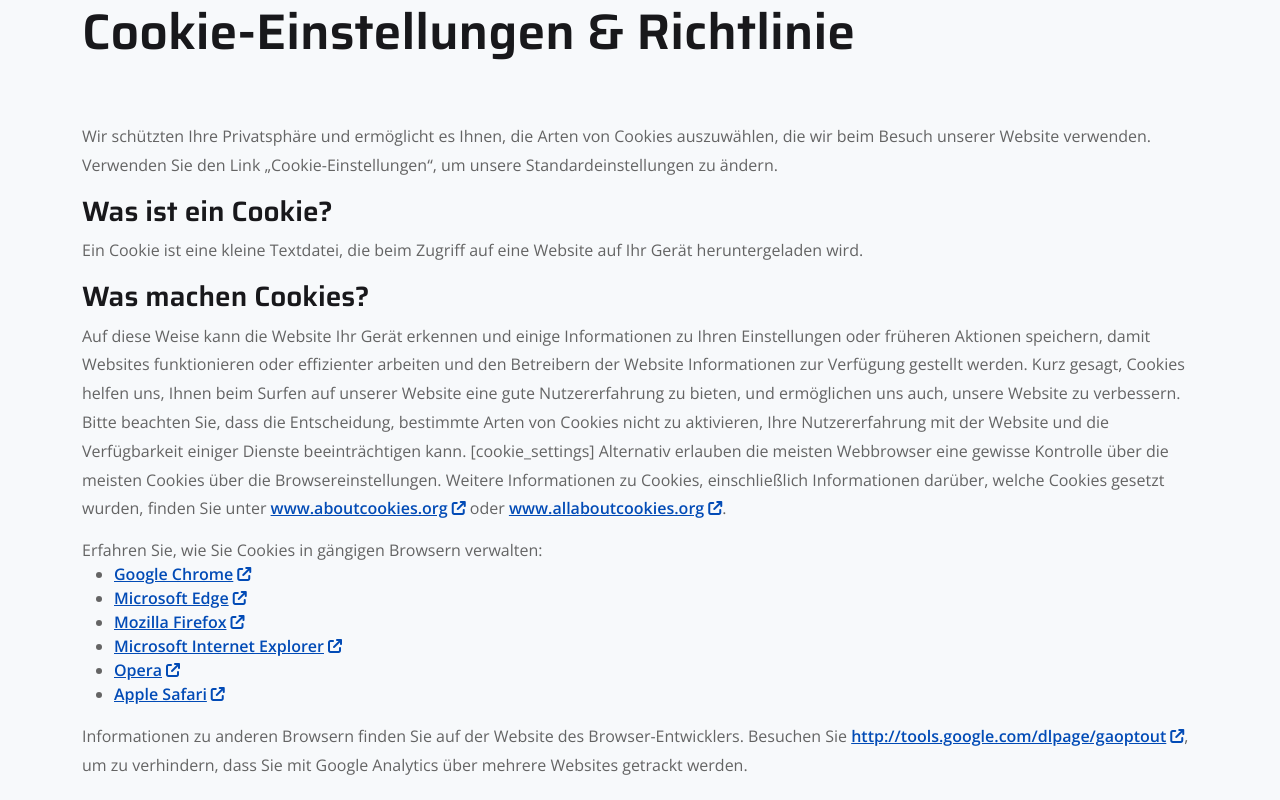
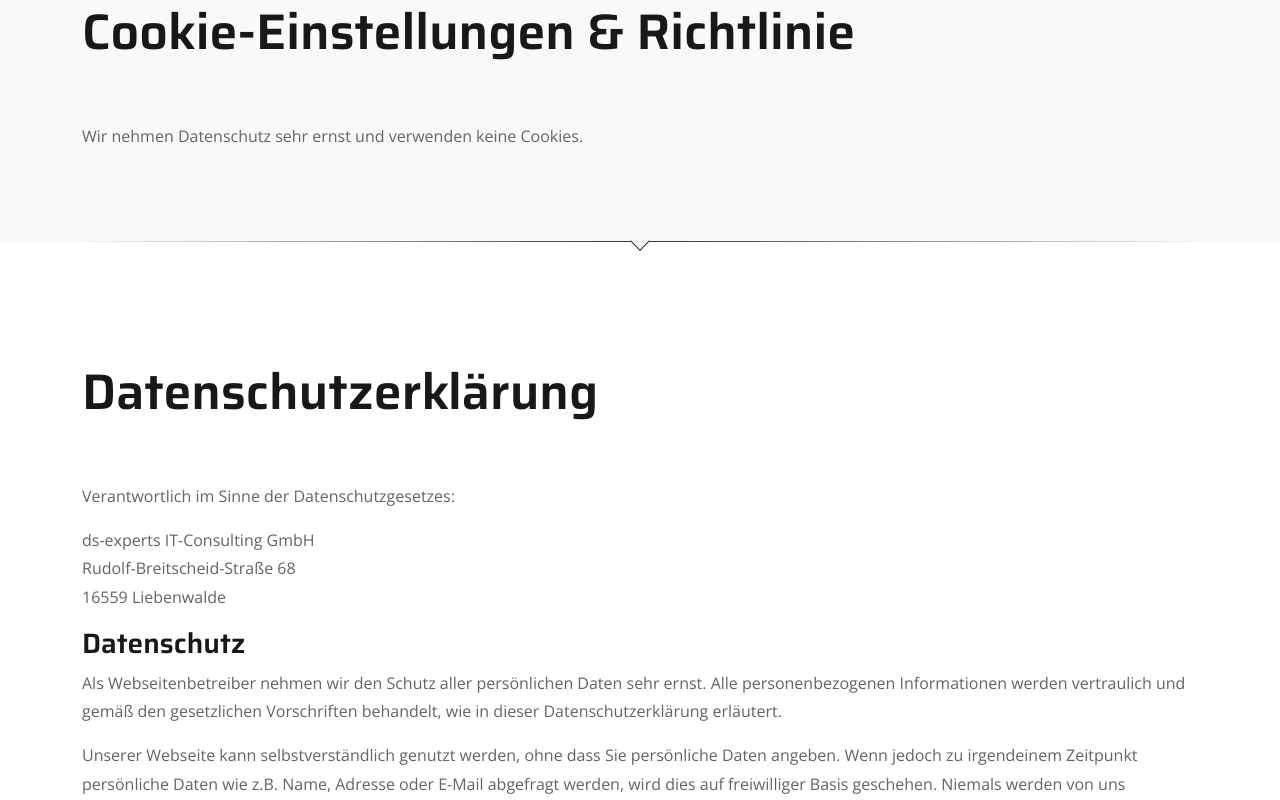
Before and after one commit to tobias-riedel/ds-experts, a Next.js app: page /legal in a window 1280 px wide. Shown: the part 1120-1920 px from the top of the page. Built offline with nearby package versions, Linux system fonts and the light colour scheme.

Commit message:
Shortened CookiesPolicy text

```diff
--- a/components/CookiesPolicy.tsx
+++ b/components/CookiesPolicy.tsx
@@ -8,91 +8,7 @@ const CookiesPolicy = () => {
         <div className="section-title text-start mw-100">
           <h2>Cookie-Einstellungen & Richtlinie</h2>
         </div>
-        <p>
-          Wir schützten Ihre Privatsphäre und ermöglicht es Ihnen, die Arten von Cookies auszuwählen, die wir beim
-          Besuch unserer Website verwenden. Verwenden Sie den Link „Cookie-Einstellungen“, um unsere
-          Standardeinstellungen zu ändern.
-        </p>
-        <h3>Was ist ein Cookie?</h3>
-        <p>
-          Ein Cookie ist eine kleine Textdatei, die beim Zugriff auf eine Website auf Ihr Gerät heruntergeladen wird.
-        </p>
-        <h3>Was machen Cookies?</h3>
-        <p>
-          Auf diese Weise kann die Website Ihr Gerät erkennen und einige Informationen zu Ihren Einstellungen oder
-          früheren Aktionen speichern, damit Websites funktionieren oder effizienter arbeiten und den Betreibern der
-          Website Informationen zur Verfügung gestellt werden. Kurz gesagt, Cookies helfen uns, Ihnen beim Surfen auf
-          unserer Website eine gute Nutzererfahrung zu bieten, und ermöglichen uns auch, unsere Website zu verbessern.
-          Bitte beachten Sie, dass die Entscheidung, bestimmte Arten von Cookies nicht zu aktivieren, Ihre
-          Nutzererfahrung mit der Website und die Verfügbarkeit einiger Dienste beeinträchtigen kann. [cookie_settings]
-          Alternativ erlauben die meisten Webbrowser eine gewisse Kontrolle über die meisten Cookies über die
-          Browsereinstellungen. Weitere Informationen zu Cookies, einschließlich Informationen darüber, welche Cookies
-          gesetzt wurden, finden Sie unter{' '}
-          <Link href="https://www.aboutcookies.org/" target="_blank" rel="noopener">
-            www.aboutcookies.org
-          </Link>{' '}
-          oder{' '}
-          <Link href="https://allaboutcookies.org/" target="_blank" rel="noopener">
-            www.allaboutcookies.org
-          </Link>
-          .
-        </p>
-        Erfahren Sie, wie Sie Cookies in gängigen Browsern verwalten:
-        <ul>
-          <li>
-            <Link
-              href="https://support.google.com/accounts/answer/61416?co=GENIE.Platform%3DDesktop&amp;hl=en"
-              target="_blank"
-              rel="noopener"
-            >
-              Google Chrome
-            </Link>
-          </li>
-          <li>
-            <Link
-              href="https://support.microsoft.com/en-us/windows/microsoft-edge-browsing-data-and-privacy-bb8174ba-9d73-dcf2-9b4a-c582b4e640dd"
-              target="_blank"
-              rel="noopener"
-            >
-              Microsoft Edge
-            </Link>
-          </li>
-          <li>
-            <Link
-              href="https://support.mozilla.org/en-US/kb/enhanced-tracking-protection-firefox-desktop?redirectlocale=en-US&amp;redirectslug=enable-and-disable-cookies-website-preferences"
-              target="_blank"
-              rel="noopener"
-            >
-              Mozilla Firefox
-            </Link>
-          </li>
-          <li>
-            <Link
-              href="https://support.microsoft.com/en-gb/windows/delete-and-manage-cookies-168dab11-0753-043d-7c16-ede5947fc64d"
-              target="_blank"
-              rel="noopener"
-            >
-              Microsoft Internet Explorer
-            </Link>
-          </li>
-          <li>
-            <Link href="https://help.opera.com/en/latest/web-preferences/" target="_blank" rel="noopener">
-              Opera
-            </Link>
-          </li>
-          <li>
-            <Link href="https://support.apple.com/en-gb/safari" target="_blank" rel="noopener">
-              Apple Safari
-            </Link>
-          </li>
-        </ul>
-        <p>
-          Informationen zu anderen Browsern finden Sie auf der Website des Browser-Entwicklers. Besuchen Sie{' '}
-          <Link href="http://tools.google.com/dlpage/gaoptout" target="_blank" rel="noopener">
-            http://tools.google.com/dlpage/gaoptout
-          </Link>
-          , um zu verhindern, dass Sie mit Google Analytics über mehrere Websites getrackt werden.
-        </p>
+        <p>Wir nehmen Datenschutz sehr ernst und verwenden keine Cookies.</p>
       </div>
 
       <SectionDivider />
```
